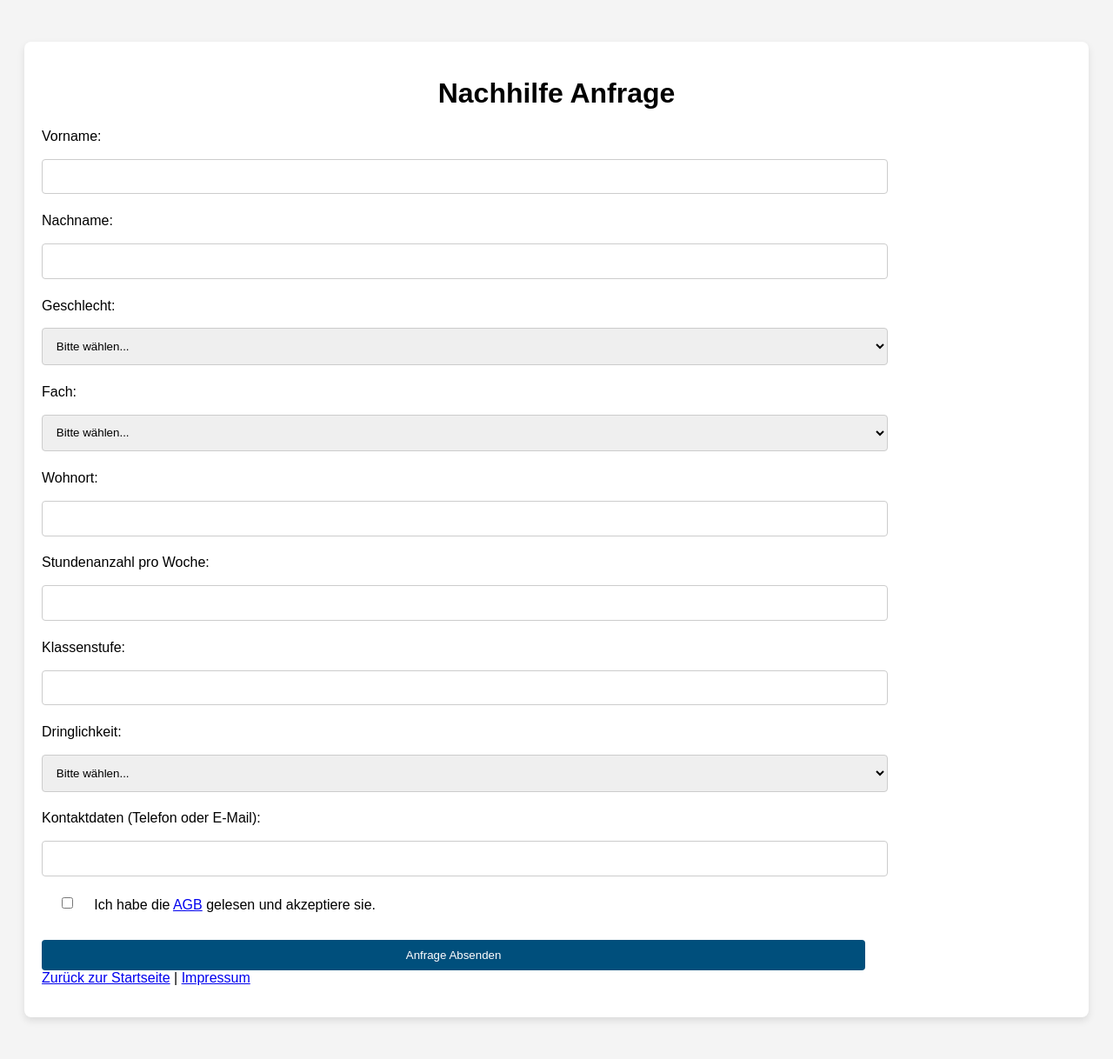
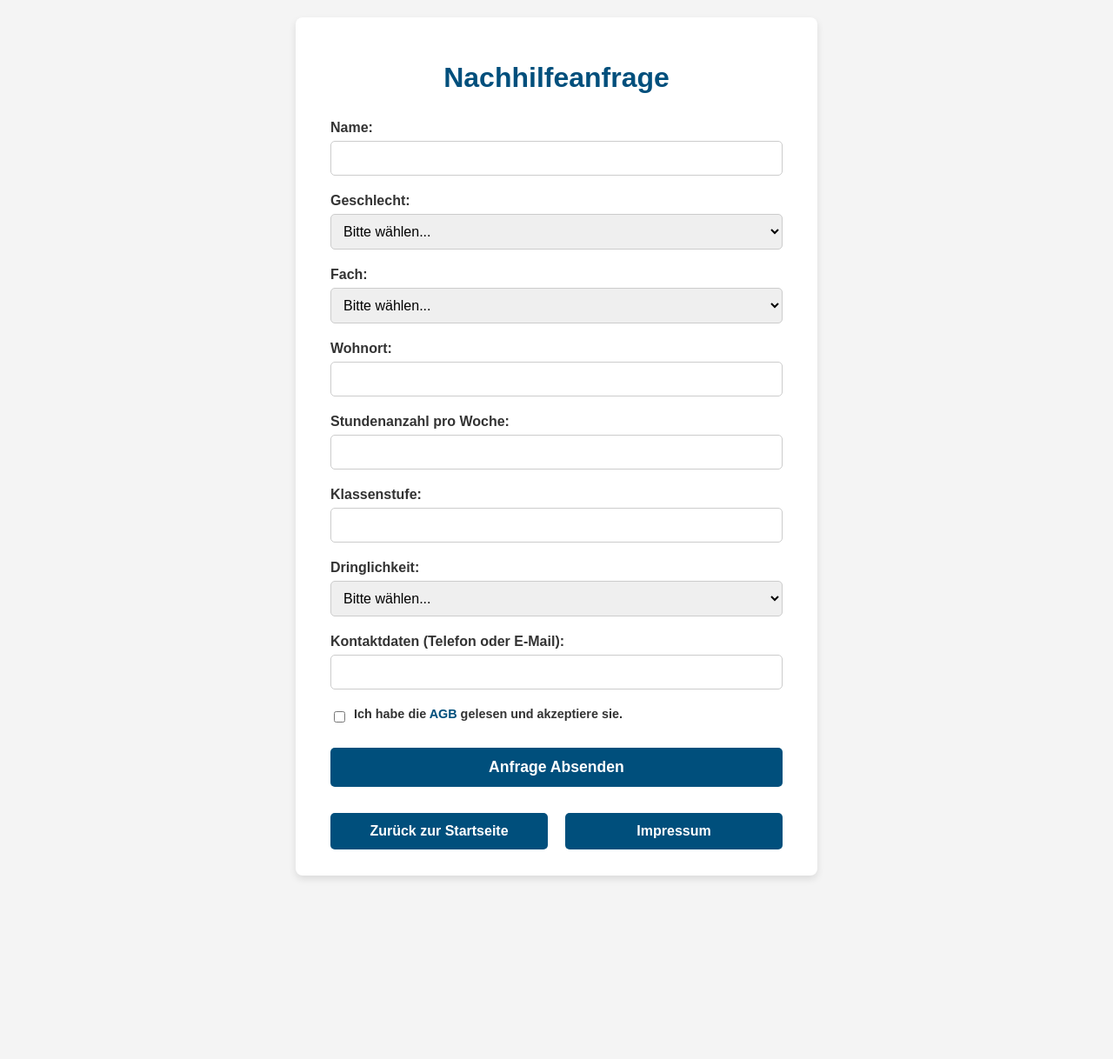
Before and after one commit to rokodeg/app-gruppe24-25-p-seminar, a Flask app: page /anfrage in a window 1280 px wide. Shown: the whole page at 87% size. After the commit the page ends 1011 px from the top, so only its background shows below. Run offline with Flask 3, Linux system fonts and the light colour scheme.

Commit message:
Datum/Anfragenseite überarbeitet/Benutzerlisteneu

```diff
--- a/webapp/Version4/app.py
+++ b/webapp/Version4/app.py
@@ -1,6 +1,7 @@
 import sqlite3
 from werkzeug.security import generate_password_hash, check_password_hash
 from flask import Flask, render_template, request, redirect, session, url_for, jsonify, flash, get_flashed_messages
+from datetime import datetime
 
 # Initialisiere und erstelle Datenbanktabellen
 conn = sqlite3.connect('database.db')
@@ -29,7 +30,8 @@ CREATE TABLE IF NOT EXISTS offers (
     wohnort TEXT,
     status TEXT DEFAULT 'neu',
     assigned_user_id INTEGER,
-    user_comment TEXT
+    user_comment TEXT,
+    created_at TEXT
 )
 ''')
 
@@ -93,26 +95,26 @@ def anbieter():
     conn = get_db_connection()
     cursor = conn.cursor()
 
-    # Alle offenen oder zugewiesenen Anfragen, die offen oder zugewiesen sind
+    # Offene oder zugewiesene Anfragen
     cursor.execute("""
-        SELECT id, name, fach, stunden, klassenstufe, geschlecht, dringlichkeit, kontakt, wohnort, status, assigned_user_id
+        SELECT id, name, fach, stunden, klassenstufe, geschlecht, dringlichkeit, kontakt, wohnort, status, assigned_user_id, created_at
         FROM offers
         WHERE (status = 'offen' OR status = 'zugewiesen')
           AND (assigned_user_id IS NULL OR assigned_user_id = ?)
     """, (session['user_id'],))
     offene_und_zugewiesene = cursor.fetchall()
 
-    # Alle angenommenen Anfragen
+    # Angenommene Anfragen
     cursor.execute("""
-        SELECT id, name, fach, stunden, klassenstufe, geschlecht, dringlichkeit, kontakt, wohnort, status, assigned_user_id
+        SELECT id, name, fach, stunden, klassenstufe, geschlecht, dringlichkeit, kontakt, wohnort, status, assigned_user_id, created_at
         FROM offers
         WHERE status = 'angenommen' AND assigned_user_id = ?
     """, (session['user_id'],))
     angenommene_anfragen_raw = cursor.fetchall()
 
-    # Alle erledigten Anfragen
+    # Erledigte Anfragen
     cursor.execute("""
-        SELECT id, name, fach, stunden, klassenstufe, geschlecht, dringlichkeit, kontakt, wohnort, status, assigned_user_id
+        SELECT id, name, fach, stunden, klassenstufe, geschlecht, dringlichkeit, kontakt, wohnort, status, assigned_user_id, created_at
         FROM offers
         WHERE status = 'erledigt' AND assigned_user_id = ?
     """, (session['user_id'],))
@@ -135,7 +137,8 @@ def anbieter():
             'kontakt': row[7],
             'wohnort': row[8],
             'status': row[9],
-            'assigned_user_id': row[10]
+            'assigned_user_id': row[10],
+            'created_at': row[11]
         }
 
         if anfrage['assigned_user_id'] == session['user_id'] and anfrage['status'] == 'zugewiesen':
@@ -156,7 +159,8 @@ def anbieter():
             'kontakt': row[7],
             'wohnort': row[8],
             'status': row[9],
-            'assigned_user_id': row[10]
+            'assigned_user_id': row[10],
+            'created_at': row[11]
         }
         angenommene_anfragen.append(anfrage)
 
@@ -173,7 +177,8 @@ def anbieter():
             'kontakt': row[7],
             'wohnort': row[8],
             'status': row[9],
-            'assigned_user_id': row[10]
+            'assigned_user_id': row[10],
+            'created_at': row[11]
         }
         erledigte_anfragen.append(anfrage)
 
@@ -192,44 +197,64 @@ def admin_dashboard():
     if 'username' in session and session['username'] == 'admin':
         conn = get_db_connection()
 
-        neue_anfragen = conn.execute("SELECT * FROM offers WHERE status = 'neu'").fetchall()
+        neue_anfragen = conn.execute('''
+            SELECT offers.*, offers.created_at, users.username AS assigned_user
+            FROM offers
+            LEFT JOIN users ON offers.assigned_user_id = users.id
+            WHERE offers.status = 'neu'
+            ORDER BY offers.created_at DESC
+        ''').fetchall()
 
         bestaetigte_anfragen = conn.execute('''
-            SELECT offers.*, users.username FROM offers
+            SELECT offers.*, offers.created_at, users.username AS assigned_user
+            FROM offers
             LEFT JOIN users ON offers.assigned_user_id = users.id
             WHERE offers.status = 'offen'
+            ORDER BY offers.created_at DESC
         ''').fetchall()
 
         abgelehnte_anfragen = conn.execute('''
-            SELECT offers.*, users.username FROM offers
+            SELECT offers.*, offers.created_at, users.username AS assigned_user
+            FROM offers
             LEFT JOIN users ON offers.assigned_user_id = users.id
             WHERE offers.status = 'abgelehnt'
+            ORDER BY offers.created_at DESC
         ''').fetchall()
 
         erledigte_anfragen = conn.execute('''
-            SELECT offers.*, users.username FROM offers
+            SELECT offers.*, offers.created_at, users.username AS assigned_user
+            FROM offers
             LEFT JOIN users ON offers.assigned_user_id = users.id
             WHERE offers.status = 'erledigt'
+            ORDER BY offers.created_at DESC
         ''').fetchall()
 
-        nutzer_liste = conn.execute("SELECT id, username FROM users WHERE username != 'admin'").fetchall()
-
         zugewiesene_anfragen = conn.execute('''
-            SELECT offers.*, users.username FROM offers
+            SELECT offers.*, offers.created_at, users.username AS assigned_user
+            FROM offers
             JOIN users ON offers.assigned_user_id = users.id
             WHERE offers.status = 'zugewiesen'
+            ORDER BY offers.created_at DESC
         ''').fetchall()
 
         abgelehnte_von_user = conn.execute('''
-            SELECT offers.*, users.username FROM offers
+            SELECT offers.*, offers.created_at, users.username AS assigned_user
+            FROM offers
             JOIN users ON offers.assigned_user_id = users.id
             WHERE offers.status = 'abgelehnt_von_user'
+            ORDER BY offers.created_at DESC
         ''').fetchall()
 
         aktive_anfragen = conn.execute('''
-            SELECT offers.*, users.username FROM offers
+            SELECT offers.*, offers.created_at, users.username AS assigned_user
+            FROM offers
             LEFT JOIN users ON offers.assigned_user_id = users.id
             WHERE offers.status IN ('offen', 'zugewiesen', 'angenommen')
+            ORDER BY offers.created_at DESC
+        ''').fetchall()
+
+        nutzer_liste = conn.execute('''
+            SELECT id, username FROM users WHERE username != 'admin'
         ''').fetchall()
 
         conn.close()
@@ -247,8 +272,6 @@ def admin_dashboard():
         )
     else:
         return redirect(url_for('login'))
-
-
 
 @app.route('/admin/delete_anfrage', methods=['POST'])
 def delete_anfrage():
@@ -358,10 +381,11 @@ def create_offer():
         wohnort = request.form.get('wohnort', '')
 
         conn = get_db_connection()
+        created_at = datetime.now().strftime('%Y-%m-%d')
         conn.execute('''
-            INSERT INTO offers (name, fach, stunden, klassenstufe, geschlecht, dringlichkeit, kontakt, wohnort, status)
-            VALUES (?, ?, ?, ?, ?, ?, ?, ?, 'neu')
-        ''', (name, fach, stunden, klassenstufe, geschlecht, dringlichkeit, kontakt, wohnort))
+            INSERT INTO offers (name, fach, stunden, klassenstufe, geschlecht, dringlichkeit, kontakt, wohnort, status, created_at)
+            VALUES (?, ?, ?, ?, ?, ?, ?, ?, 'neu', ?)
+        ''', (name, fach, stunden, klassenstufe, geschlecht, dringlichkeit, kontakt, wohnort, created_at))
         conn.commit()
         conn.close()
         flash("Anfrage erfolgreich gesendet!")
@@ -448,8 +472,24 @@ def anfrage_erledigen():
 def benutzerverwaltung():
     conn = get_db_connection()
     users = conn.execute('SELECT * FROM users').fetchall()
+
+    user_list = []
+    for user in users:
+        active_requests = conn.execute('''
+            SELECT name AS request_name, fach
+            FROM offers
+            WHERE assigned_user_id = ? AND status IN ('offen', 'zugewiesen', 'angenommen')
+        ''', (user['id'],)).fetchall()
+
+        user_dict = dict(user)
+        user_dict['active_requests'] = active_requests
+        user_list.append(user_dict)
+
     conn.close()
-    return render_template('benutzerverwaltung.html', users=users)
+    return render_template('benutzerverwaltung.html', users=user_list)
+
+
+
 
 @app.route('/passwort_zuruecksetzen/<int:user_id>', methods=['POST'])
 def passwort_zuruecksetzen(user_id):
@@ -498,5 +538,12 @@ def impressum():
 def agb():
     return render_template('agb.html')
 
+@app.template_filter('datetimeformat')
+def datetimeformat(value, format='%d.%m.%Y'):
+    try:
+        return datetime.fromisoformat(value).strftime(format)
+    except Exception:
+        return value
+
 if __name__ == '__main__':
     app.run(debug=True)
--- a/webapp/Version4/static/anfrage/style.css
+++ b/webapp/Version4/static/anfrage/style.css
@@ -1,208 +1,164 @@
-/* Existierende CSS-Regeln */
+/* Grundstil */
 body {
   font-family: Arial, sans-serif;
   background-color: #f4f4f4;
+  margin: 0;
   padding: 20px;
+  display: flex;
+  justify-content: center;
+  align-items: flex-start;
+  min-height: 100vh;
 }
 
-h1 {
-  text-align: center;
+/* Container des Formulars */
+.form-container {
+  background-color: white;
+  padding: 30px 40px;
+  border-radius: 8px;
+  box-shadow: 0 4px 8px rgba(0, 0, 0, 0.1);
+  width: 100%;
+  max-width: 600px;
+  box-sizing: border-box;
+  text-align: left;
 }
 
-.form-container {
-  background-color: white;
-  padding: 20px;
-  margin: 20px 0;
-  border-radius: 8px;
-  box-shadow: 0 4px 8px rgba(0, 0, 0, 0.1);
+.form-container h1 {
+  text-align: center;
+  color: #004F7C;
+  margin-bottom: 30px;
 }
 
+/* Labels */
 .form-container label {
   display: block;
-  margin: 10px 0 5px;
+  margin-bottom: 6px;
+  font-weight: 600;
+  color: #333;
 }
 
-.form-container input, .form-container select, .form-container textarea {
-
-  padding: 1%;
-  margin: 1% 0;
-  border-radius: 4px;
+/* Eingabefelder und Selects alle gleich breit */
+.form-container input[type="text"],
+.form-container input[type="number"],
+.form-container select {
+  width: 100%;
+  padding: 10px;
+  border-radius: 5px;
   border: 1px solid #ccc;
+  margin-bottom: 20px;
+  font-size: 1rem;
+  box-sizing: border-box;
+  transition: border-color 0.3s;
 }
 
-.form-container button {
+.form-container input[type="text"]:focus,
+.form-container input[type="number"]:focus,
+.form-container select:focus {
+  border-color: #004F7C;
+  outline: none;
+}
+
+/* AGB Checkbox und Label nebeneinander */
+.agb-container {
+  display: flex;
+  align-items: center;
+  margin-bottom: 25px;
+  font-size: 0.9rem;
+  color: #555;
+}
+
+.agb-container input[type="checkbox"] {
+  margin-right: 10px;
+  width: auto;
+  height: auto;
+}
+
+.agb-container a {
+  color: #004F7C;
+  text-decoration: none;
+  font-weight: 600;
+}
+
+.agb-container a:hover {
+  text-decoration: underline;
+}
+
+/* Submit-Button (Anfrage absenden) */
+.form-container button[type="submit"] {
+  width: 100%;
   background-color: #004F7C;
   color: white;
+  padding: 12px 0;
+  border: none;
+  border-radius: 5px;
+  font-size: 1.1rem;
+  font-weight: 700;
   cursor: pointer;
-  padding: 10px;
-  margin-top: 10px;
-  border-radius: 4px;
-  border: none;
+  transition: background-color 0.3s;
 }
 
-.form-container button:hover {
+.form-container button[type="submit"]:hover {
   background-color: #007B9A;
 }
 
-.form-container .error {
-  color: red;
-  font-size: 12px;
+/* Container für die Buttons "Zurück" und "Impressum" */
+.button-group {
+  margin: 20px auto 0 auto;      /* Abstand oben, zentriert */
+  max-width: 600px;              /* gleiche max-Breite wie Formular */
+  width: 100%;
+  display: flex;
+  justify-content: center;
+  gap: 20px;                    /* Abstand zwischen den beiden Buttons */
+  box-sizing: border-box;
 }
 
-/* Styling für die neuen Felder */
-.form-container div {
-  margin-bottom: 15px;
+/* Buttons teilen sich die volle Breite vom Container */
+.button-group .button {
+  flex: 1;                      /* Jeder Button nimmt gleich viel Platz ein */
+  padding: 12px 0;
+  background-color: #004F7C;
+  color: white;
+  border-radius: 5px;
+  text-decoration: none;
+  font-weight: 600;
+  transition: background-color 0.3s;
+  text-align: center;
+  box-sizing: border-box;
+  min-width: 0;                 /* Verhindert, dass min-width Probleme macht */
 }
 
-.form-container input[type="radio"],
-.form-container input[type="checkbox"] {
-  margin-right: 5px;
-}
-
-/* Neue Regel für die "Unterrichtseinheit Dauer" und "AGB akzeptieren" */
-.form-container div label, .form-container .agb-container label {
-  text-align: left; /* Links ausrichten */
-  display: inline-block; /* Die Labels und Inputs nebeneinander anordnen */
-  margin-right: 10px; /* Etwas Abstand zwischen Label und Auswahl */
-}
-
-.form-container div {
-  text-align: left; /* Links ausrichten für die Radio-Buttons */
-}
-
-/* Flexbox für AGB Container: Checkbox links, Text rechts */
-.form-container .agb-container {
-  display: flex;
-  align-items: center;
-  /* Stellt sicher, dass Checkbox und Text auf der gleichen vertikalen Ebene sind */
-}
-
-.form-container .agb-container input[type="checkbox"] {
-  margin-right: 1px;
-  width: 5%; /* Abstand zwischen Checkbox und Text */
-}
-
-.impressum-link {
-  text-align: center;
-  margin-top: 10px;
-}
-
-body {
-  font-family: Arial, sans-serif;
-  background-color: #f4f4f4;
-  padding: 20px;
-}
-
-h1 {
-  text-align: center;
-}
-
-h4 {
-  text-align: center;
-  margin-bottom: 20px;
-}
-
-.main-container {
-  background-color: white;
-  padding: 30px;
-  margin: 20px auto;
-  border-radius: 8px;
-  box-shadow: 0 4px 8px rgba(0, 0, 0, 0.1);
-  max-width: 800px;
-  position: relative;
-}
-
-.info-icon {
-  position: absolute;
-  top: 10px;
-  right: 10px;
-  font-size: 24px;
-  color: black;
-  text-decoration: none;
-}
-
-.anfrage-container {
-  background-color: #f9f9f9;
-  padding: 20px;
-  margin: 10px 0;
-  border-radius: 8px;
-  box-shadow: 0 2px 4px rgba(0, 0, 0, 0.1);
-}
-
-.anfrage {
-  border-bottom: 1px solid #ccc;
-  padding: 10px 0;
-}
-
-.anfrage:last-child {
-  border-bottom: none;
-}
-
-.anfrage h3 {
-  margin: 0;
-  font-size: 18px;
-}
-
-.anfrage p {
-  margin: 5px 0;
-}
-
-.no-requests {
-  text-align: center;
-  color: #777;
-}
-
-.back-link {
-  text-align: center;
-  margin-top: 20px;
-}
-
-.impressum-link {
-  text-align: center;
-  margin-top: 10px;
-}
-
-.filter-container {
-  margin-bottom: 20px;
-  text-align: center;
-}
-
-.filter-container select,
-.filter-container input {
-  padding: 10px;
-  border-radius: 4px;
-  border: 1px solid #ccc;
-  width: 150px;
-}
-
-.button-container {
-  text-align: center;
-}
-
-.button-container button {
-  background-color: #004F7C;
-  color: white;
-  cursor: pointer;
-  padding: 10px 20px;
-  border-radius: 4px;
-  border: none;
-}
-
-.button-container button:hover {
+.button-group .button:hover {
   background-color: #007B9A;
 }
 
-.toggle-all-button {
-  background-color: #2196F3;
+/* Submit-Button volle Breite */
+.form-container button[type="submit"] {
+  width: 100%;                 /* volle Breite */
+  background-color: #004F7C;
+  color: white;
+  padding: 12px 0;
+  border: none;
+  border-radius: 5px;
+  font-size: 1.1rem;
+  font-weight: 700;
+  cursor: pointer;
+  transition: background-color 0.3s;
+  margin-bottom: 10px;         /* Abstand unter Absende-Button */
 }
 
-.toggle-all-button:hover {
-  background-color: #1976D2;
+.form-container button[type="submit"]:hover {
+  background-color: #007B9A;
 }
 
-.filter-content {
-  display: none;
-  padding: 10px;
-  background-color: #f9f9f9;
-  border-radius: 4px;
+/* Responsive */
+@media (max-width: 640px) {
+  .button-group {
+    flex-direction: column;
+    gap: 10px;
+    max-width: 100%;
+    width: 100%;
+  }
+  .button-group .button {
+    width: 100%;
+    flex: none;
+  }
 }
--- a/webapp/Version4/templates/anfrage.html
+++ b/webapp/Version4/templates/anfrage.html
@@ -9,16 +9,13 @@
 <body>
 
   <div class="form-container">
-    <h1>Nachhilfe Anfrage</h1>
+    <h1>Nachhilfeanfrage</h1>
     <form method="post" action="{{ url_for('create_offer') }}">
-      <label for="name">Vorname:</label>
-      <input type="text" id="name" name="name" required style="width: 80%;">
-
-      <label for="nachname">Nachname:</label>
-      <input type="text" id="nachname" name="nachname" required style="width: 80%;">
+      <label for="name">Name:</label>
+      <input type="text" id="name" name="name" required >
 
       <label for="geschlecht">Geschlecht:</label>
-      <select id="geschlecht" name="geschlecht" required style="width: 82.2%;">
+      <select id="geschlecht" name="geschlecht" required>
         <option value="">Bitte wählen...</option>
         <option value="männlich">Männlich</option>
         <option value="weiblich">Weiblich</option>
@@ -26,7 +23,7 @@
       </select>
 
       <label for="fach">Fach:</label>
-      <select id="fach" name="fach" required style="width: 82.2%;">
+      <select id="fach" name="fach" required >
         <option value="">Bitte wählen...</option>
         <option value="Deutsch">Deutsch</option>
         <option value="Englisch">Englisch</option>
@@ -46,16 +43,16 @@
       </select>
 
       <label for="wohnort">Wohnort:</label>
-      <input type="text" id="wohnort" name="wohnort" required style="width: 80%;">
+      <input type="text" id="wohnort" name="wohnort" required >
 
       <label for="stunden">Stundenanzahl pro Woche:</label>
-      <input type="number" id="stunden" name="stunden" required min="1" max="20" style="width: 80%;">
+      <input type="number" id="stunden" name="stunden" required min="1" max="20" >
 
       <label for="klassenstufe">Klassenstufe:</label>
-      <input type="number" id="klassenstufe" name="klassenstufe" required min="5" max="13" style="width: 80%;">
+      <input type="number" id="klassenstufe" name="klassenstufe" required min="5" max="13" >
 
       <label for="dringlichkeit">Dringlichkeit:</label>
-      <select id="dringlichkeit" name="dringlichkeit" required style="width: 82.2%;">
+      <select id="dringlichkeit" name="dringlichkeit" required >
         <option value="">Bitte wählen...</option>
         <option value="niedrig">Niedrig</option>
         <option value="mittel">Mittel (Auf Eigenbedarf)</option>
@@ -63,7 +60,7 @@
       </select>
 
       <label for="kontakt">Kontaktdaten (Telefon oder E-Mail):</label>
-      <input type="text" id="kontakt" name="kontakt" required style="width: 80%;">
+      <input type="text" id="kontakt" name="kontakt" required >
 
     <div class="agb-container">
       <input type="checkbox" id="agb" name="agb" required>
@@ -72,10 +69,14 @@
         </label>
     </div>
 
-      <button type="submit" style="width: 80%;">Anfrage Absenden</button>
+      <button type="submit">Anfrage Absenden</button>
     </form>
 
-    <a href="{{ url_for('home') }}" class="button">Zurück zur Startseite</a> | <a href="{{ url_for('impressum') }}">Impressum</a></p>
+    <div class="button-group">
+      <a href="{{ url_for('home') }}" class="button">Zurück zur Startseite</a>
+      <a href="{{ url_for('impressum') }}" class="button">Impressum</a>
+    </div>
+
 
   </div>
 
--- a/webapp/Version4/templates/index.html
+++ b/webapp/Version4/templates/index.html
@@ -8,7 +8,7 @@
 </head>
 <body>
     <div class="container">
-        <h1>Willkommen auf der Startseite!!</h1>
+        <h1>Willkommen auf der Startseite!!Tesdt</h1>
         <p>Bitte wählen Sie eine Option:</p>
         <div class="button-group">
             <a href="{{ url_for('login') }}" class="button">Login</a> <!-- Link zur Login-Seite -->
--- a/webapp/Version4/testtemp1.txt
+++ /dev/null
@@ -1 +0,0 @@
-ich bring mich uuuuuuuuuuuummm
```
Also changed, not shown: webapp/Version4/templates/admin.html (+7 -1 lines), webapp/Version4/templates/anbieter.html (+69 -25 lines), webapp/Version4/templates/benutzerverwaltung.html (+12 -0 lines), database.db.
